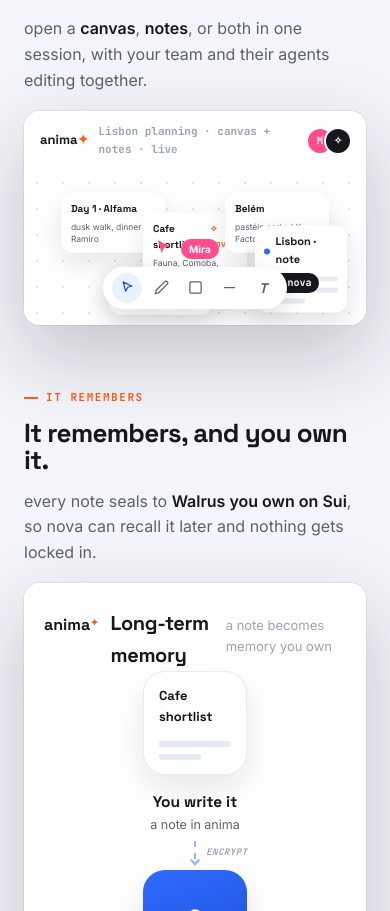
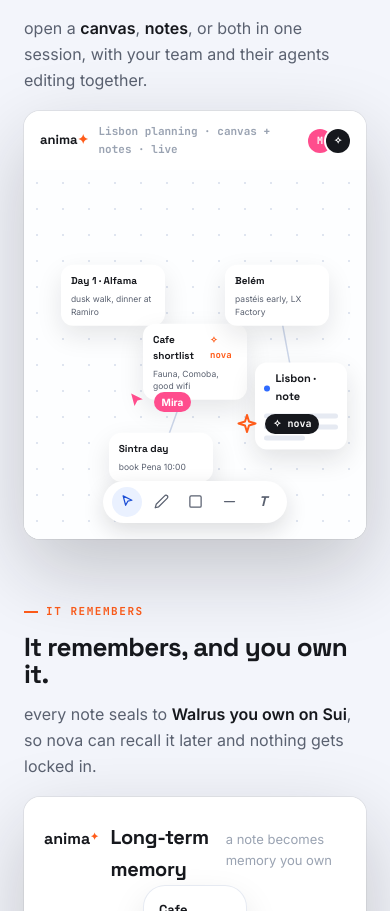
Before and after one commit to mfahriferdiansyah/anima, a React (Vite) app in the folder frontend/: page / in a window 390 px wide. Shown: the part 1934-2845 px from the top of the page. Built offline with nearby package versions, Linux system fonts and the light colour scheme.

Commit message:
fix(landing): de-crowd canvas mock on phones — taller board, move Mira cursor off card title

```diff
--- a/frontend/src/pages/Landing.tsx
+++ b/frontend/src/pages/Landing.tsx
@@ -479,7 +479,7 @@ function CanvasMock() {
           <div className="nl" />
           <div className="nl s" />
         </div>
-        <div className="lpc-cur" style={{ left: '38%', top: '44%' }}>
+        <div className="lpc-cur" style={{ left: '30%', top: '60%' }}>
           <svg width="20" height="20" viewBox="0 0 24 24">
             <path fill="#FF4D8D" d="M5 3l14 7-6.5 1.5L9 18z" />
           </svg>
@@ -534,7 +534,7 @@ function BeatVisual({ b, ready }: { b: Beat; ready: ReadySession | null }) {
   }
   if (b.kind === 'canvas') {
     return (
-      <div className="lp-page">
+      <div className="lp-page lp-page--canvas">
         <CanvasMock />
       </div>
     );
--- a/frontend/src/pages/landing.css
+++ b/frontend/src/pages/landing.css
@@ -1697,6 +1697,11 @@
   position: relative;
   inset: auto;
 }
+/* the canvas mock places cards at fixed % on the board; a 16:10 box is too short
+   on a phone so they pile up — give it a taller board to spread them out. */
+.lp-mvis .lp-page--canvas {
+  aspect-ratio: 4 / 5;
+}
 .lp-mvis .lp-mini {
   position: relative;
   left: auto;
```
